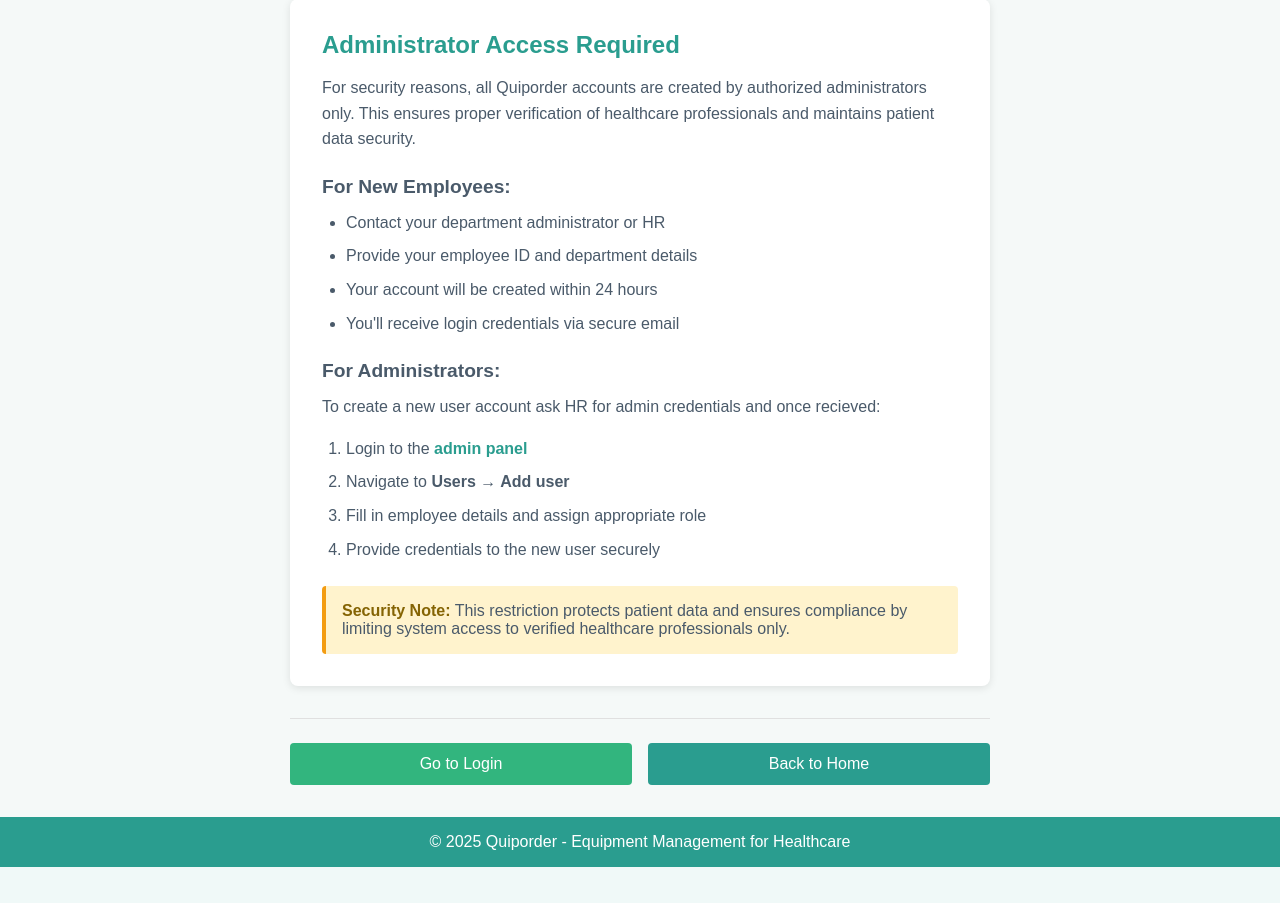
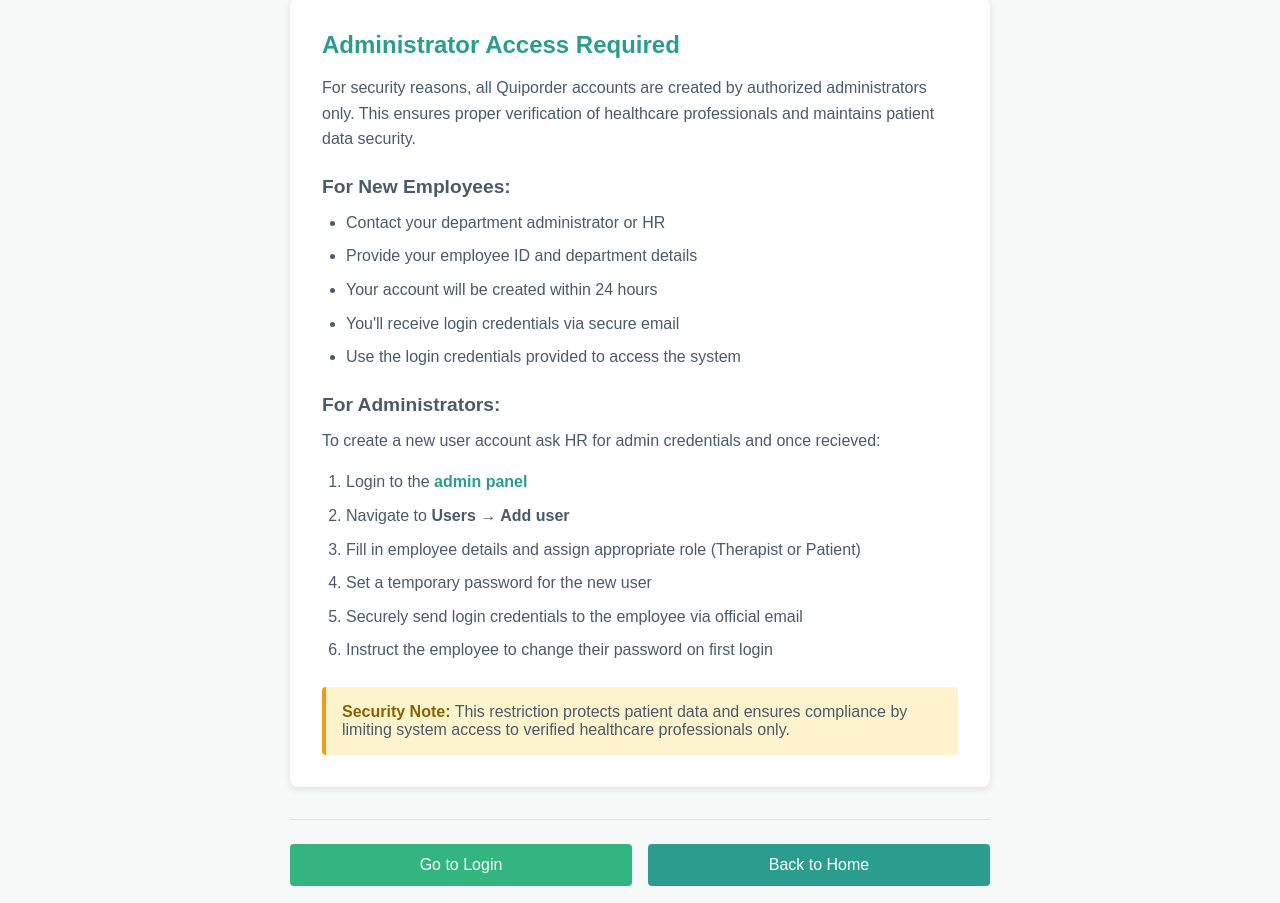
Before and after one commit to Alumsdesigns/quiporder, a Django app: page /accounts/signup/ in a window 1280 px wide. Shown: the part 138-1041 px from the top of the page. Before the commit the page ends 1005 px from the top, so only its background shows below. Run offline with Django 5.2, Linux system fonts and the light colour scheme.

Commit message:
feat(security): improved  informative signup restriction page

```diff
--- a/templates/account/signup_closed.html
+++ b/templates/account/signup_closed.html
@@ -26,6 +26,7 @@
             <li>Provide your employee ID and department details</li>
             <li>Your account will be created within 24 hours</li>
             <li>You'll receive login credentials via secure email</li>
+            <li>Use the login credentials provided to access the system</li>
         </ul>
 
         <h3>For Administrators:</h3>
@@ -35,8 +36,10 @@
         <ol>
             <li>Login to the <a href="{% url 'admin:index' %}">admin panel</a></li>
             <li>Navigate to <strong>Users → Add user</strong></li>
-            <li>Fill in employee details and assign appropriate role</li>
-            <li>Provide credentials to the new user securely</li>
+            <li>Fill in employee details and assign appropriate role (Therapist or Patient)</li>
+            <li>Set a temporary password for the new user</li>
+            <li>Securely send login credentials to the employee via official email</li>
+            <li>Instruct the employee to change their password on first login</li>
         </ol>
 
         <div class="security-note">
```
